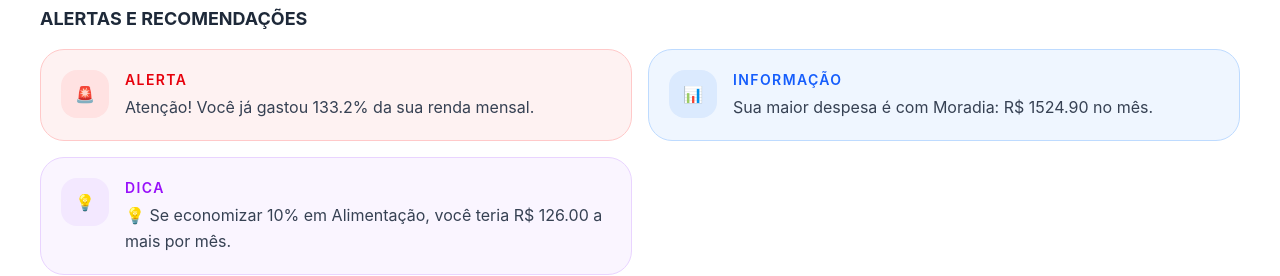
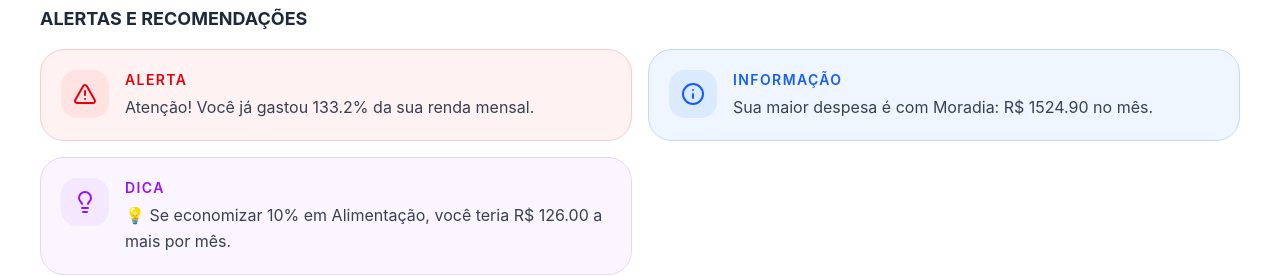
Before and after one commit to ada-hackteam14/financial-insights, a React (Vite) app: page / in a window 1280 px wide. Shown: the part 233-509 px from the top of the page. Built offline with nearby package versions, Linux system fonts and the light colour scheme; data requests are answered from the project's data file.

Commit message:
style: Substitui emojis por ícones do lucide-react.

```diff
--- a/src/components/InsightCard.jsx
+++ b/src/components/InsightCard.jsx
@@ -1,3 +1,11 @@
+import {
+  AlertTriangle,
+  CircleAlert,
+  CheckCircle2,
+  Info,
+  Lightbulb,
+} from "lucide-react";
+
 export default function InsightCard(props) {
   const variants = {
     danger: {
@@ -6,39 +14,43 @@ export default function InsightCard(props) {
       iconBg: "bg-red-100",
       text: "text-red-600",
       title: "Alerta",
-      icon: "🚨",
+      icon: AlertTriangle,
     },
+
     warning: {
       bg: "bg-yellow-50",
       border: "border-yellow-200",
       iconBg: "bg-yellow-100",
       text: "text-yellow-600",
       title: "Atenção",
-      icon: "⚠️",
+      icon: CircleAlert,
     },
+
     success: {
       bg: "bg-green-50",
       border: "border-green-200",
       iconBg: "bg-green-100",
       text: "text-green-600",
       title: "Sucesso",
-      icon: "✅",
+      icon: CheckCircle2,
     },
+
     info: {
       bg: "bg-blue-50",
       border: "border-blue-200",
       iconBg: "bg-blue-100",
       text: "text-blue-600",
       title: "Informação",
-      icon: "📊",
+      icon: Info,
     },
+
     tip: {
       bg: "bg-purple-50",
       border: "border-purple-200",
       iconBg: "bg-purple-100",
       text: "text-purple-600",
       title: "Dica",
-      icon: "💡",
+      icon: Lightbulb,
     },
   };
 
@@ -47,6 +59,8 @@ export default function InsightCard(props) {
   if (!current) {
     return null;
   }
+
+  const Icon = current.icon;
 
   return (
     <div
@@ -59,11 +73,11 @@ export default function InsightCard(props) {
         sm:p-5
         flex
         gap-4
-        transition
-        ease-in-out
-        delay-150
+        transition-all
+        duration-300
         hover:-translate-y-1
-        hover:scale-105
+        hover:scale-[1.02]
+        hover:shadow-lg
         w-full
       `}
     >
@@ -79,7 +93,13 @@ export default function InsightCard(props) {
           shrink-0
         `}
       >
-        {current.icon}
+        <Icon
+          className={`
+            w-6
+            h-6
+            ${current.text}
+          `}
+        />
       </div>
 
       <div>
```
